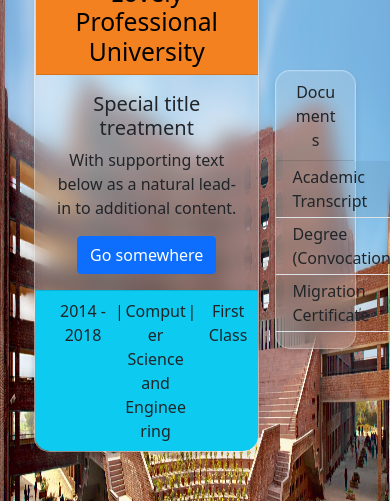
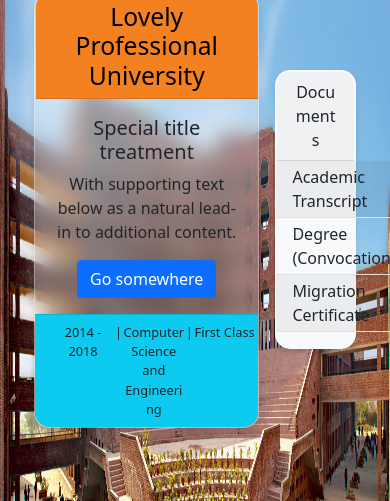
Before and after one commit to venkatesh-kumar-s/portfolio, a React (Create React App) app: page /education in a window 390 px wide. Shown: the part 268-769 px from the top of the page. Built offline with nearby package versions, Linux system fonts and the light colour scheme.

Commit message:
Font size test for responsiveness

```diff
--- a/src/components/EducationSummary.js
+++ b/src/components/EducationSummary.js
@@ -46,7 +46,7 @@
           </div>
         </div>
 
-        <div class="card text-center section files my-auto">
+        <div class="card text-center section files my-auto bg-light">
           <div class={`card-header`}>Documents</div>
           <div class="card-body p-0">
             <table className="table table-sm table-striped table-hover">
--- a/src/pages/pages.css
+++ b/src/pages/pages.css
@@ -89,6 +89,7 @@
 
 .card-footer{
   border-radius: 0 0 15px 15px !important;
+  font-size: 80% !important;
 }
 
 .lpu-title{
```
